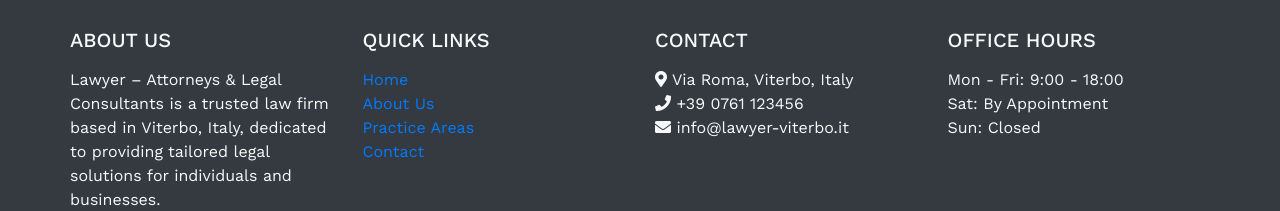
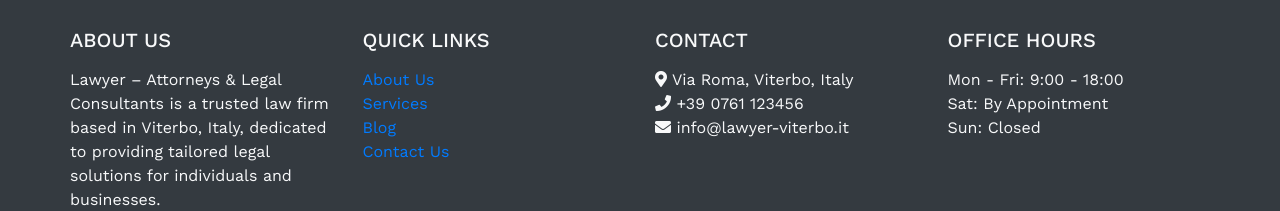
Before and after one commit to Emmison-ReaLLove/lawyer, a plain HTML site: page services.html in a window 1280 px wide. Shown: the part 1764-1975 px from the top of the page. Drawn offline with nearby package versions, Linux system fonts and the light colour scheme; files whose address does not match are found by name.

Commit message:
Update services.html

```diff
--- a/services.html
+++ b/services.html
@@ -187,10 +187,10 @@
             <div class="col-lg-3 col-md-6 mb-4">
                 <h5 class="text-uppercase mb-3">Quick Links</h5>
                 <ul class="list-unstyled">
-                    <li><a href="#">Home</a></li>
-                    <li><a href="#">About Us</a></li>
-                    <li><a href="#">Practice Areas</a></li>
-                    <li><a href="#">Contact</a></li>
+                      <li><a href="about-us.html">About Us</a></li>
+                                <li><a href="services.html">Services</a></li>
+                                <li><a href="blog.html">Blog</a></li>
+                                <li><a href="contact-us.html">Contact Us</a></li>
                 </ul>
             </div>
 
```
